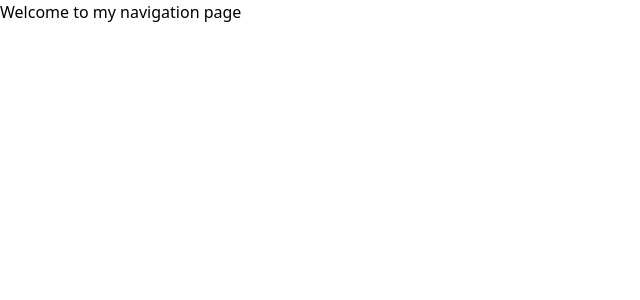
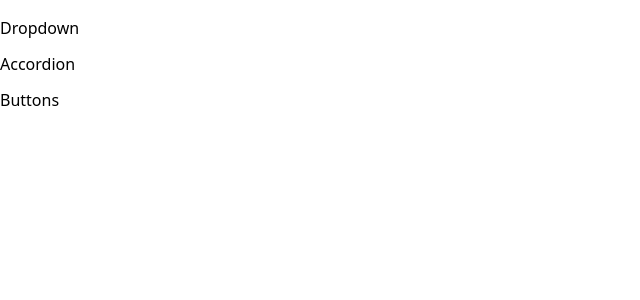
Before and after one commit to Mihndim2020/react-components, a React (Create React App) app: page / in a window 1280 px wide. Shown: the top 300 px of the page, without its empty margins (0-640 px from the left). Built offline with nearby package versions, Linux system fonts and the light colour scheme.

Commit message:
Add sidebar and routes

```diff
--- a/src/App.js
+++ b/src/App.js
@@ -1,8 +1,20 @@
+import { Routes, Route } from "react-router-dom";
+import Sidebar from './components/Sidebar';
+import AccordionPage from './pages/AccordionPage';
+import DropdownPage from './pages/DropdownPage';
+import ButtonPage from './pages/ButtonPage';
+
 function App() {
-
   return (
-    <div>Welcome to my navigation page</div>
-  )
+    <div className="container mx-auto grid grid-cols-6 gap-4 mt-4">
+      <Routes className="col-span-5">
+        <Route path="/" element={ <Sidebar /> } />
+        <Route path="/accordion" element={ <AccordionPage /> } />
+        <Route path="/dropdown" element={ <DropdownPage /> } />
+        <Route path="/buttons" element={ <ButtonPage /> } />
+      </Routes>
+    </div>
+  );
 }
 
 export default App;
--- /dev/null
+++ b/src/components/Sidebar.js
@@ -0,0 +1,30 @@
+import { Link } from "react-router-dom";
+
+function Sidebar() {
+  const links = [
+    { label: 'Dropdown', path: '/dropdown' },
+    { label: 'Accordion', path: '/accordion' },
+    { label: 'Buttons', path: '/buttons' },
+  ];
+
+  const renderedLinks = links.map((link) => {
+    return (
+      <Link
+        key={link.label}
+        to={link.path}
+        className="mb-3"
+        activeClassName="font-bold border-l-4 border-blue-500 pl-2"
+      >
+        {link.label}
+      </Link>
+    );
+  });
+
+  return (
+    <div className="sticky top-0 overflow-y-scroll flex flex-col items-start">
+      {renderedLinks}
+    </div>
+  );
+}
+
+export default Sidebar;
--- a/src/index.js
+++ b/src/index.js
@@ -2,13 +2,13 @@
 import ReactDOM from 'react-dom/client';
 import './index.css';
 import App from './App';
-import { NavigationProvider } from './context/NavigationProvider';
+import { BrowserRouter as Router } from 'react-router-dom';
 
 const root = ReactDOM.createRoot(document.getElementById('root'));
 root.render(
   <React.StrictMode>
-    <NavigationProvider >
+    <Router >
       <App />
-    </NavigationProvider>
+    </Router>
   </React.StrictMode>
 );
```
Also changed, not shown: src/pages/DropdownPage.js (renamed from src/pages/DropDownPage.js).
